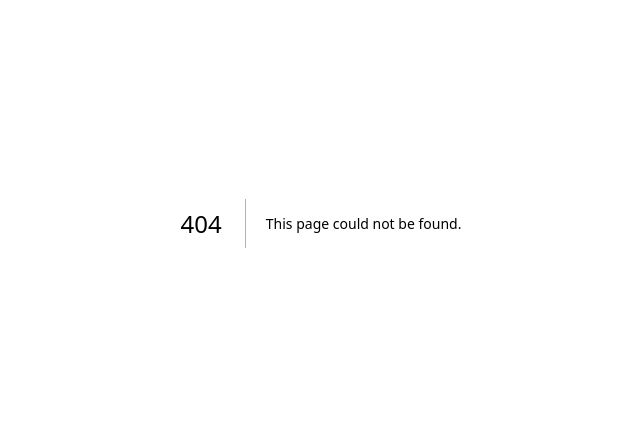
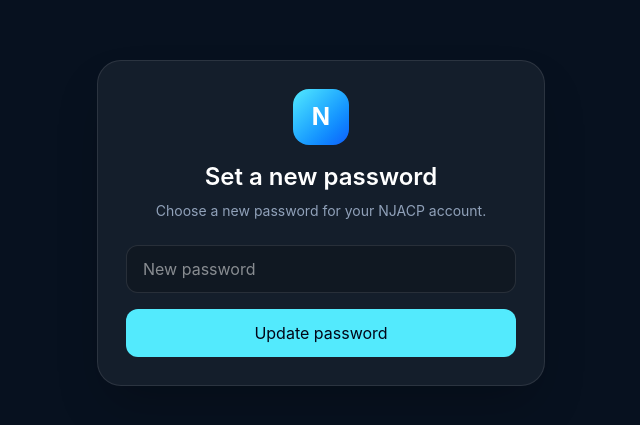
Before and after one commit to divyanshugautam695-cell/NJACP, a Next.js app: page /auth/reset in a window 1280 px wide. Before the commit this address had no page. Shown: the part 177-602 px from the top of the page, without its empty margins (319-959 px from the left). Built offline with nearby package versions, Linux system fonts and the light colour scheme; no server answers.

Commit message:
Add NJACP password reset page

```diff
--- /dev/null
+++ b/app/auth/reset/page.tsx
@@ -0,0 +1,48 @@
+"use client";
+
+import { FormEvent, useEffect, useState } from "react";
+import { useRouter } from "next/navigation";
+import { supabase } from "@/lib/supabase";
+
+export default function ResetPasswordPage() {
+  const router = useRouter();
+  const [password, setPassword] = useState("");
+  const [message, setMessage] = useState("");
+  const [error, setError] = useState("");
+  const [ready, setReady] = useState(false);
+
+  useEffect(() => {
+    if (!supabase) return;
+    supabase.auth.getSession().then(({ data }) => setReady(!!data.session));
+  }, []);
+
+  async function submit(e: FormEvent) {
+    e.preventDefault();
+    setError("");
+    setMessage("");
+    if (!supabase) return setError("Authentication is not connected yet.");
+    if (!ready) return setError("This reset link is invalid or has expired. Please request a new one.");
+    const { error } = await supabase.auth.updateUser({ password });
+    if (error) setError(error.message);
+    else {
+      setMessage("Your password has been updated. You can continue to NJACP.");
+      setTimeout(() => router.replace("/"), 1200);
+    }
+  }
+
+  return (
+    <main className="min-h-screen bg-[#07111f] text-white flex items-center justify-center px-5">
+      <section className="w-full max-w-md rounded-3xl border border-white/10 bg-white/[0.055] p-7 shadow-2xl">
+        <div className="mx-auto mb-4 grid h-14 w-14 place-items-center rounded-2xl bg-gradient-to-br from-cyan-300 to-blue-600 text-2xl font-bold">N</div>
+        <h1 className="text-center text-2xl font-semibold">Set a new password</h1>
+        <p className="mt-2 text-center text-sm text-slate-400">Choose a new password for your NJACP account.</p>
+        <form onSubmit={submit} className="mt-6 space-y-4">
+          <input value={password} onChange={e => setPassword(e.target.value)} type="password" minLength={6} required placeholder="New password" className="h-12 w-full rounded-xl border border-white/10 bg-black/20 px-4 outline-none focus:border-cyan-300/60" />
+          <button className="w-full rounded-xl bg-cyan-300 py-3 font-semibold text-slate-950">Update password</button>
+        </form>
+        {error && <p className="mt-4 rounded-xl bg-red-400/10 p-3 text-sm text-red-200">{error}</p>}
+        {message && <p className="mt-4 rounded-xl bg-cyan-400/10 p-3 text-sm text-cyan-100">{message}</p>}
+      </section>
+    </main>
+  );
+}
```
